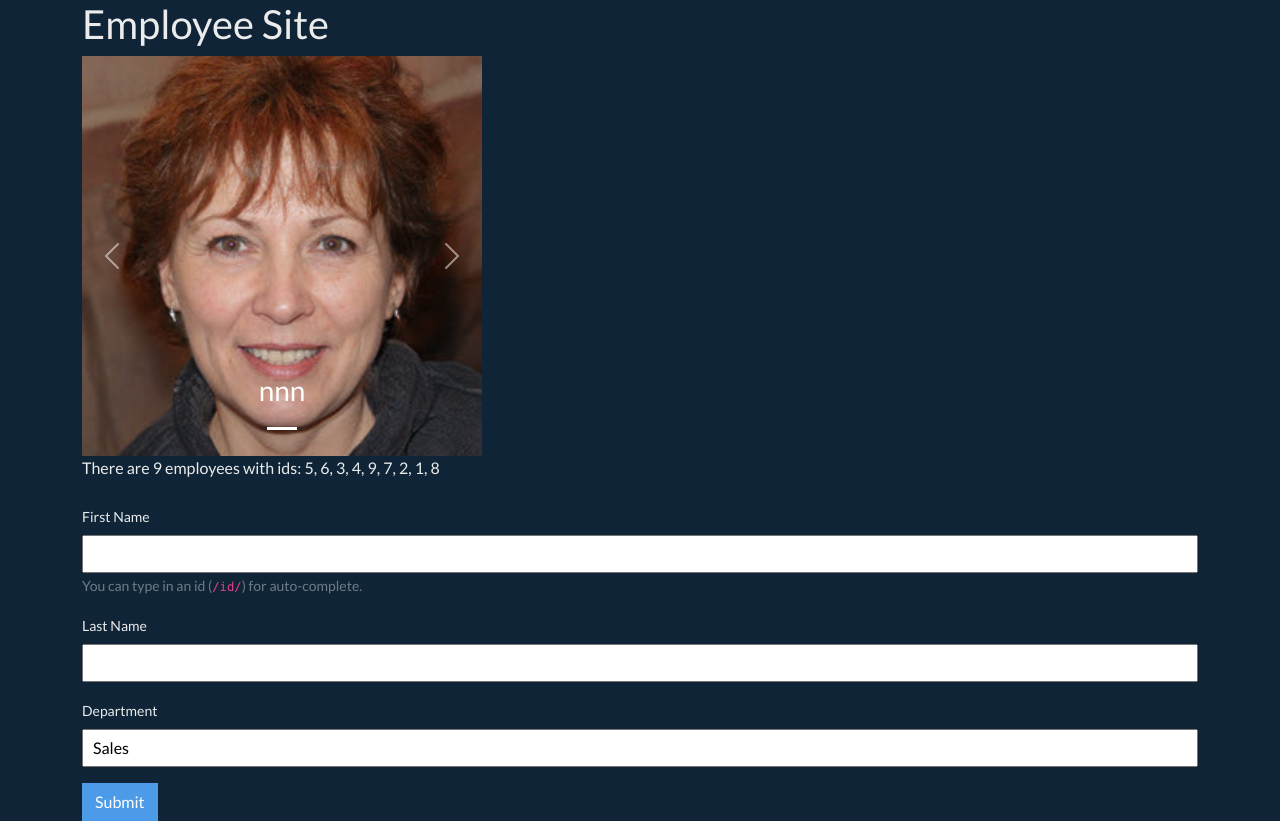
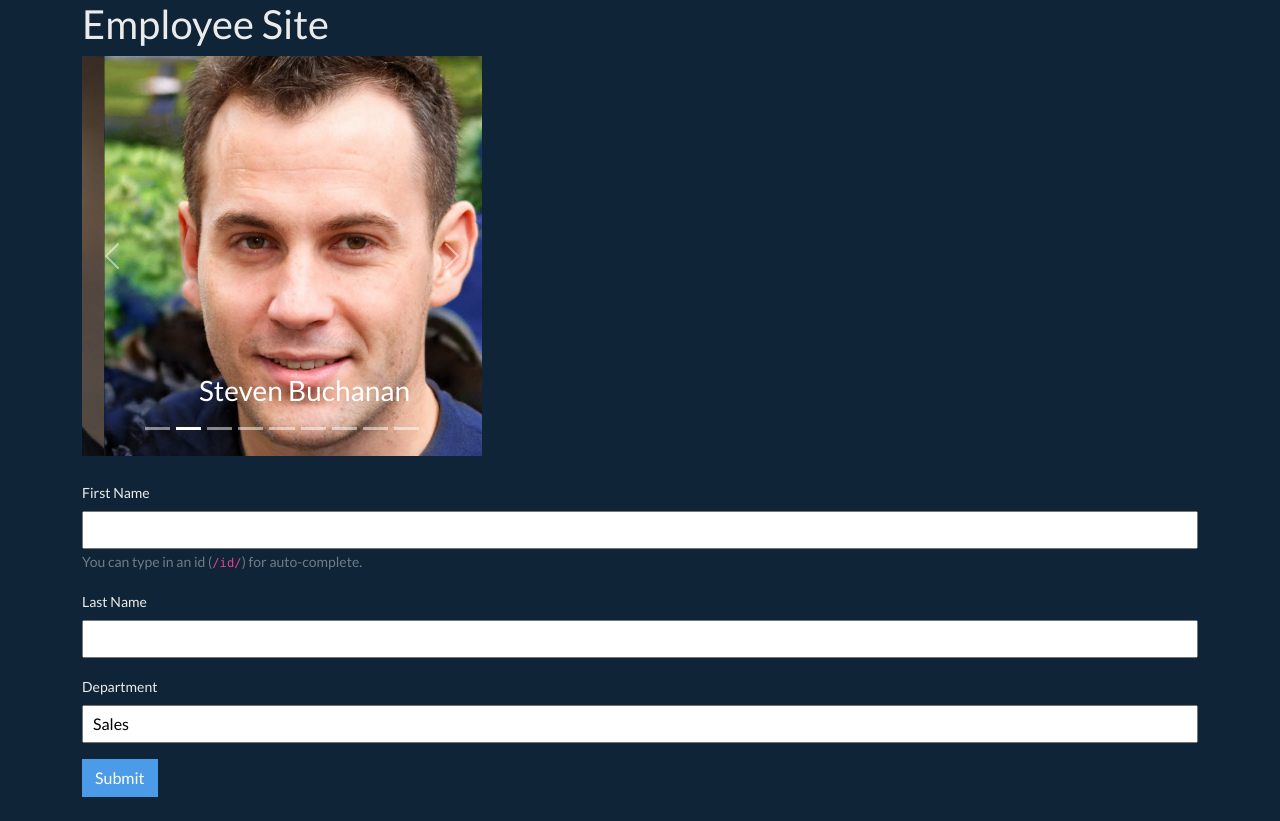
Before and after one commit to edwardtanguay/live-coding-vite-bootstrap-json-server, a React (Vite) app: page / in a window 1280 px wide. After the commit the page ends 800 px from the top, so only its background shows below. Built offline with nearby package versions, Linux system fonts and the light colour scheme; data requests are answered from the project's data file.

Commit message:
employe carousel is in

```diff
--- a/src/components/Employees.jsx
+++ b/src/components/Employees.jsx
@@ -22,19 +22,22 @@ export const Employees = () => {
 	return (
 		<>
 			<Carousel className="app-carousel">
+				{employees.map(employee => {
+					return (
+
 						<Carousel.Item>
 							<img
 								className="d-block w-100"
-						src="images/employees/employee_1.jpg"
-						alt="First slide"
+								src={`images/employees/employee_${employee.id}.jpg`}
 							/>
 							<Carousel.Caption>
-						<h3>nnn</h3>
+								<h3>{employee.firstName} {employee.lastName}</h3>
 							</Carousel.Caption>
 						</Carousel.Item>
+					)
+				})}
 			</Carousel>
 
-			<div>There are {employees.length} employees with ids: {employees.map(m => m.id).join(', ')}</div>
 			<Form className="mt-4" onSubmit={handleSubmit((data) => {
 				setFormData(data);
 			})}>
```
Lines whose indentation alone changed are shown as unchanged.
